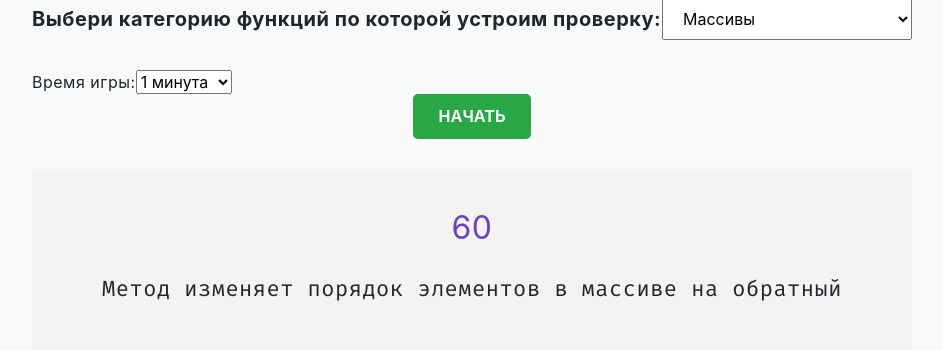
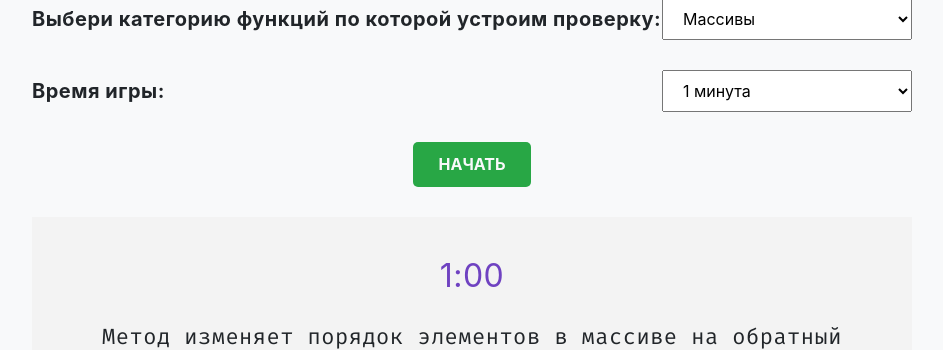
Before and after one commit to BalandinaM/FuncQuiz, a React (Vite) app in the folder my-react-app/: page / in a window 1280 px wide. Shown: the part 336-686 px from the top of the page, without its empty margins (168-1111 px from the left). Built offline with nearby package versions, Linux system fonts and the light colour scheme.

Commit message:
Таймер, вынесла код таймера в отдельный компонент

```diff
--- a/my-react-app/src/gameContainer/gameContainer.jsx
+++ b/my-react-app/src/gameContainer/gameContainer.jsx
@@ -1,61 +1,86 @@
 import SelectCategory from "../selectCategory/selectCategory";
-import GameField from "../gameField/gameField";
-import styles from './gameContainer.module.css';
-import { useState } from "react";
+import SelectTime from "../selectTime/selectTime";
+//import GameField from "../gameField/gameField";
+import styles from "./gameContainer.module.css";
+import { useState, useEffect } from "react";
+
+//написать функцию для таймера
+//наверное понадобится useEffect следящий за состоянием isGameStarted
+//взможно утром тебе покажется что зря разбила на кучу компонентов так как придется кучу всего передавать через пропсы, но
+//компоненты должны быть тупенькими, они ни чего не должны занть что происходит,
+//они отрисовывают контент
 
 const GameContainer = () => {
 	const [isGameStarted, setIsGameStarted] = useState(false);
-	const [secondsTimer, setSecondsTimer] = useState(60);
+	const [timeLeft, setTimeLeft] = useState(60); // время в секундах
+	const gameTime = ["1 минута", "2 минуты", "3 минуты"];
+	const [selectedTime, setSelectedTime] = useState("1 минута");
 
-	console.log(isGameStarted);
-	// let i = 0;
-	// let timerId = setInterval(() => {
-	// 	console.log(++i);
+	const optionsGameTime = gameTime.map((text, index) => {
+		return <option key={index}>{text}</option>;
+	});
 
-	// 	if(i >= 60) {
-	// 		clearInterval(timerId)
-	// 	}
-	// }, 1000);
+	useEffect(() => {
+		let timerId;
+		if (isGameStarted && timeLeft > 0) {
+			timerId = setInterval(() => {
+				setTimeLeft((prevTime) => {
+					if (prevTime <= 1) {
+						clearInterval(timerId);
+						setIsGameStarted(false);
+						return 0;
+					}
+					return prevTime - 1;
+				});
+			}, 1000);
+		}
+		return () => clearInterval(timerId);
+	}, [isGameStarted, timeLeft]);
 
-	// if (isGameStarted) {
-
-	// }
+	const handleSelectedTime = (event) => {
+		setSelectedTime(event.target.value);
+		switch (event.target.value) {
+			case "1 минута":
+				setTimeLeft(60);
+				break;
+			case "2 минуты":
+				setTimeLeft(120);
+				break;
+			case "3 минуты":
+				setTimeLeft(180);
+				break;
+			default:
+				setTimeLeft(60);
+		}
+	};
 
 	const startGame = () => {
 		setIsGameStarted(true);
-		console.log("игра началась!");
-		let i = secondsTimer;
-		let timerId = setInterval(() => {
-			setSecondsTimer(--i);
-			if (i === 0) {
-				clearInterval(timerId);
-			}
-		}, 1000);
 	};
-	//написать функцию для таймера
-	//наверное понадобится useEffect следящий за состоянием isGameStarted
-	//взможно утром тебе покажется что зря разбила на кучу компонентов так как придется кучу всего передавать через пропсы, но
-	//компоненты должны быть тупенькими, они ни чего не должны занть что происходит,
-	//они отрисовывают контент
+
+	const formatTime = (seconds) => {
+		const mins = Math.floor(seconds / 60);
+		const secs = seconds % 60;
+		return `${mins}:${secs < 10 ? "0" : ""}${secs}`;
+	};
 
 	return (
 		<>
 			<SelectCategory />
-			<div>
-				Время игры:
-				<select className={styles.select}>
-					<option>1 минута</option>
-					<option>2 минуты</option>
-					<option>3 минуты</option>
-				</select>
-			</div>
-			<button className={styles.buttonPlay} onClick={() => startGame()} disabled={isGameStarted}>
+			<SelectTime
+				selectedTime={selectedTime}
+				handleSelectedTime={handleSelectedTime}
+				optionsGameTime={optionsGameTime}
+			/>
+			<button
+				className={styles.buttonPlay}
+				onClick={startGame}
+				disabled={isGameStarted}
+			>
 				Начать
 			</button>
-			{/* <GameField /> */}
 			<div className={styles.wrap}>
-				{/* <div className={styles.timer}>00:00:00</div> */}
-				<div className={styles.timer}>{secondsTimer}</div>
+				<div className={styles.timer}>{formatTime(timeLeft)}</div>
 				<div className={styles.question}>
 					<p>Метод изменяет порядок элементов в массиве на обратный</p>
 				</div>
--- /dev/null
+++ b/my-react-app/src/selectTime/selectTime.jsx
@@ -0,0 +1,15 @@
+import styles from './selectTime.module.css'
+
+const SelectTime = ({selectedTime, handleSelectedTime, optionsGameTime}) => {
+	return (
+		<div className={styles.wrap}>
+			<h3>Время игры:</h3>
+			<select className={styles.select} value={selectedTime} onChange={handleSelectedTime}>
+				{optionsGameTime}
+			</select>
+		</div>
+	);
+};
+
+
+export default SelectTime;
--- /dev/null
+++ b/my-react-app/src/selectTime/selectTime.module.css
@@ -0,0 +1,12 @@
+.wrap {
+	display: flex;
+	flex-direction: row;
+	justify-content: space-between;
+	align-items: center;
+	margin-bottom: 30px;
+}
+
+.select {
+	width: 250px;
+	padding: 9px 16px;
+}
```
